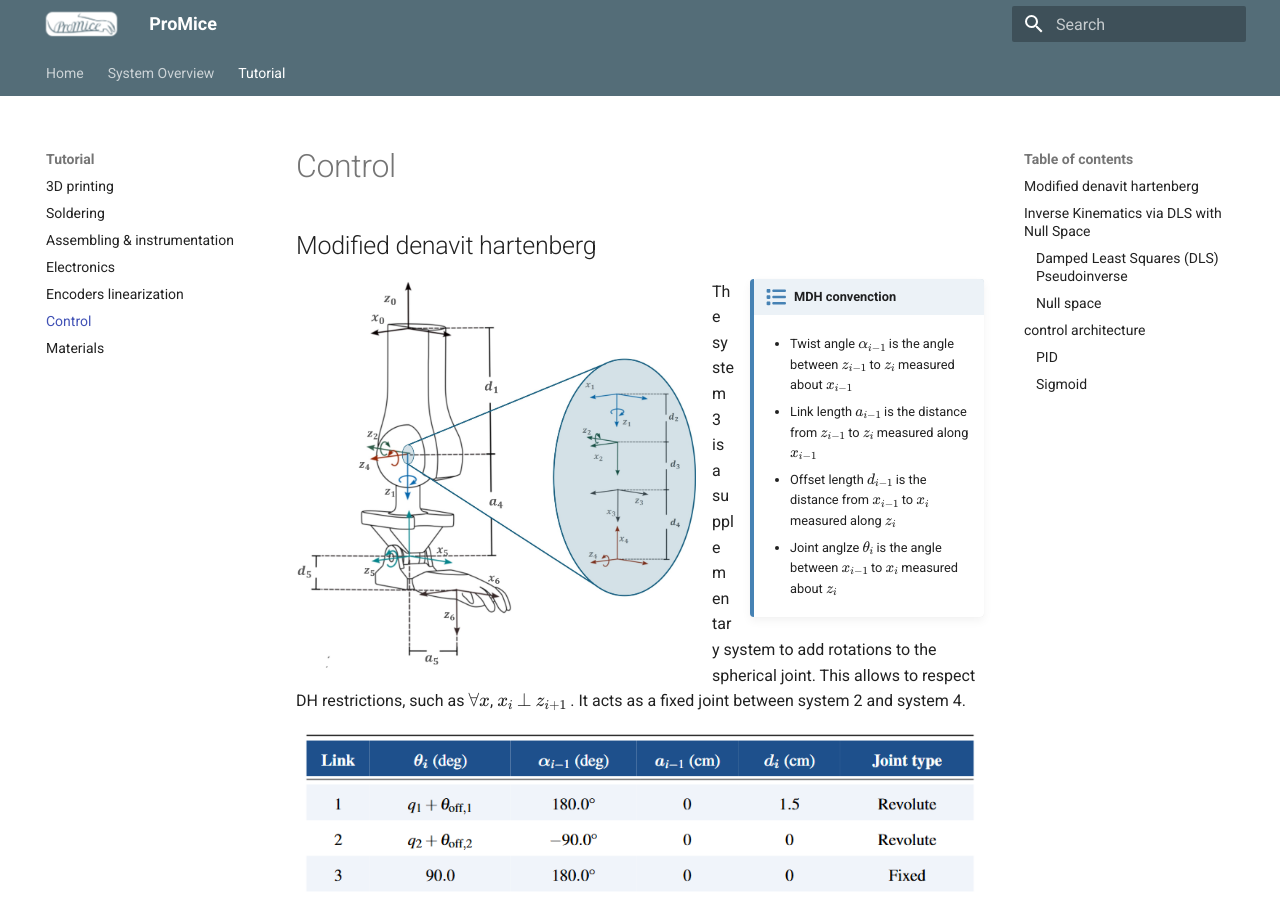
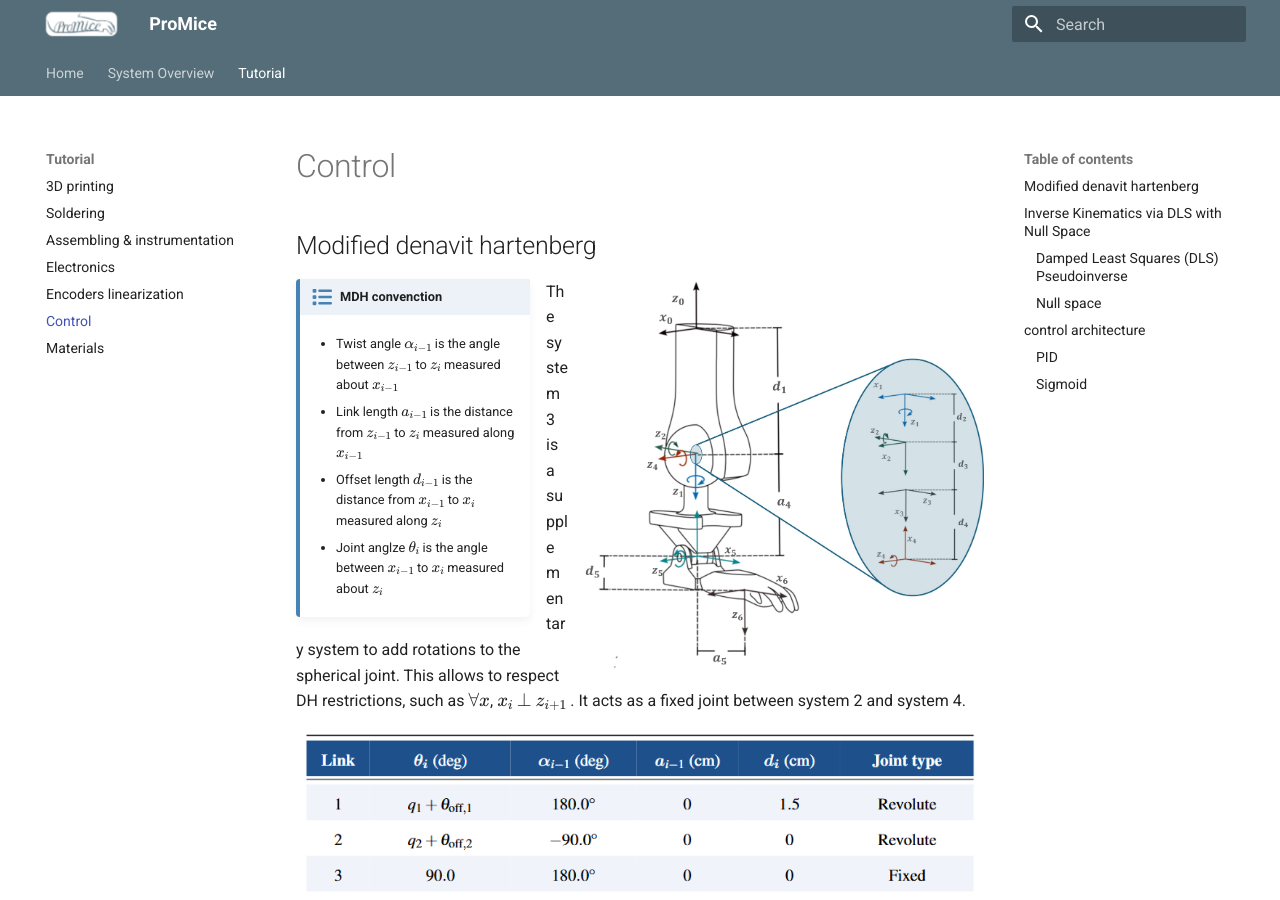
Before and after one commit to Juan-CarlosM/ProMice, an MkDocs documentation site: the page built from docs/control.md, in a window 1280 px wide and 900 px high. Built offline with MkDocs 1.6.1 and Material for MkDocs 9.7.7, drawn with Linux system fonts in a browser that asks for light colours.

Commit message:
Update image alignment and list formatting in control.md

```diff
--- a/docs/control.md
+++ b/docs/control.md
@@ -5,9 +5,9 @@
 
 
 
-![Denavit hartenber model](images/MDH_model.jpg){width=400 align=left}
+![Denavit hartenber model](images/MDH_model.jpg){width=400 align=right}
 
-!!! list inline end "MDH convenction"
+!!! list inline "MDH convenction"
 
     - Twist angle $\alpha_{i-1}$ is the angle between $z_{i-1}$ to $z_i$ measured about $x_{i-1}$
 
```
